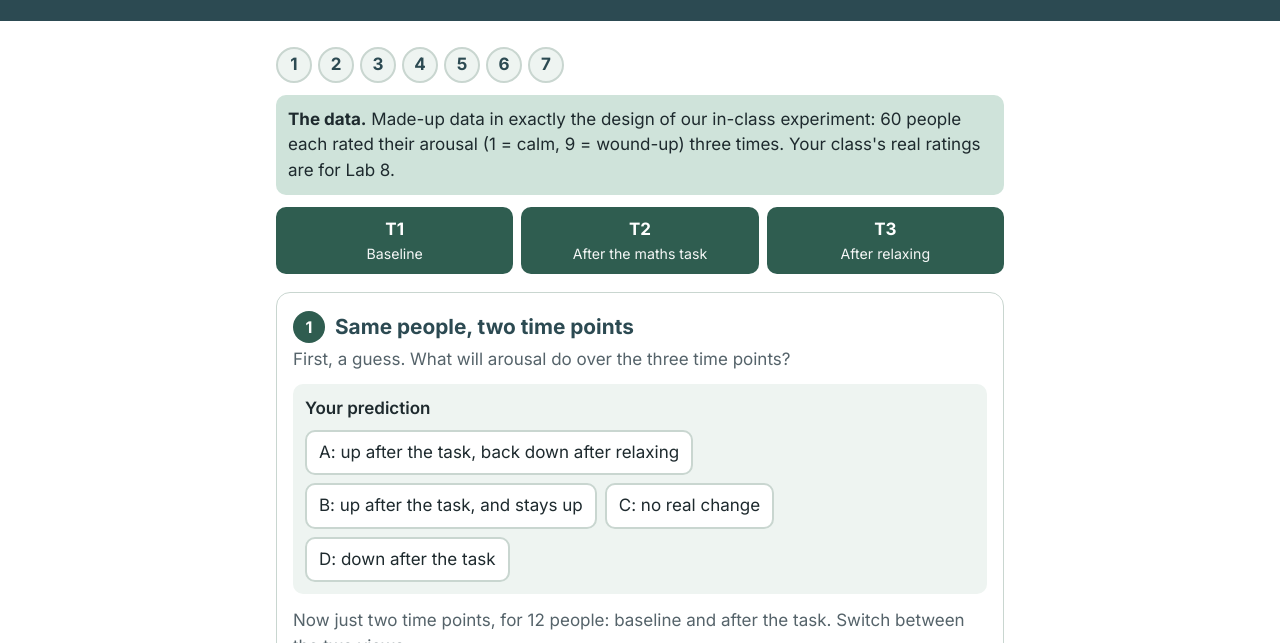
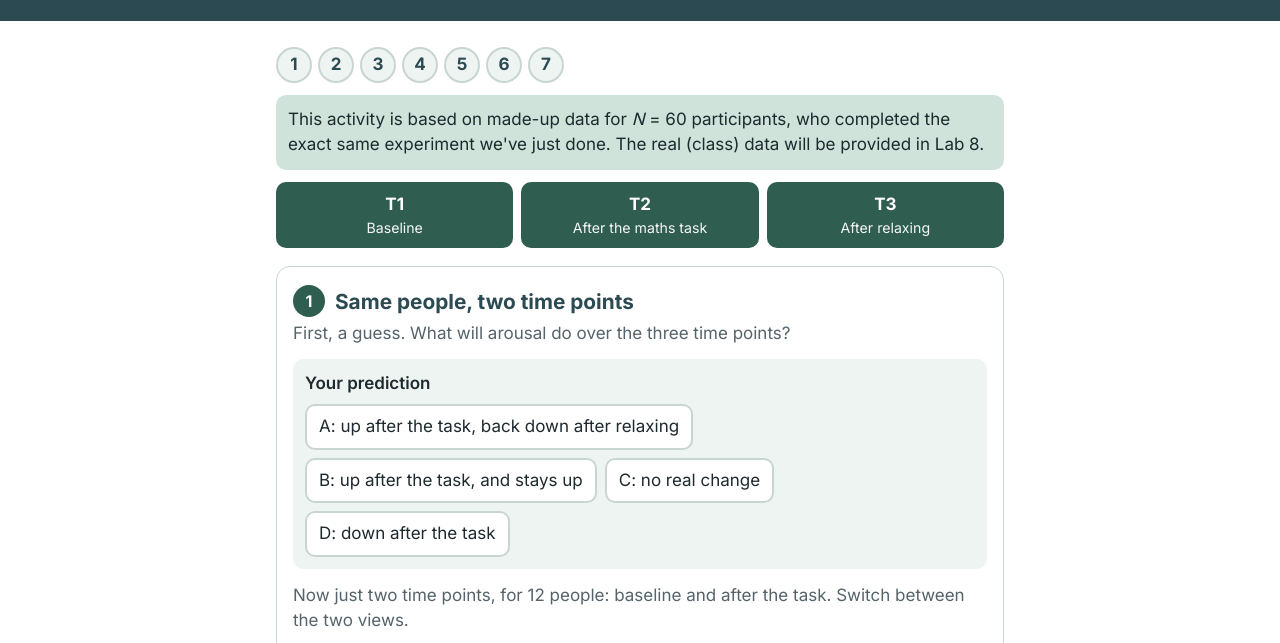
Before and after one commit to dreilishduke/RMIa, a plain HTML site: page WithinSubjects.html in a window 1280 px wide. Shown: the part 128-771 px from the top of the page. Drawn offline with Linux system fonts and the light colour scheme.

Commit message:
Reword intro card on follow-along page
Co-Authored-By: Claude Opus 5.5 <noreply@anthropic.com>
Claude-Session: https://claude.ai/code/session_01HMXKy69nD8HJJQkNNTiw1K

```diff
--- a/WithinSubjects.html
+++ b/WithinSubjects.html
@@ -107,7 +107,7 @@ footer{max-width:760px;margin:0 auto;padding:0 16px 40px;color:var(--grey);font-
 </nav>
 
 <div class="card">
-  <strong>The data.</strong> Made-up data in exactly the design of our in-class experiment: 60 people each rated their arousal (1 = calm, 9 = wound-up) three times. Your class's real ratings are for Lab 8.
+  This activity is based on made-up data for <em>N</em> = 60 participants, who completed the exact same experiment we've just done. The real (class) data will be provided in Lab 8.
 </div>
 <div class="t3" aria-hidden="true">
   <div>T1<small>Baseline</small></div>
```
